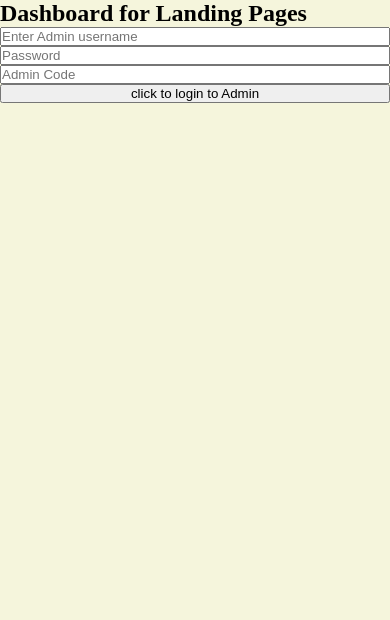
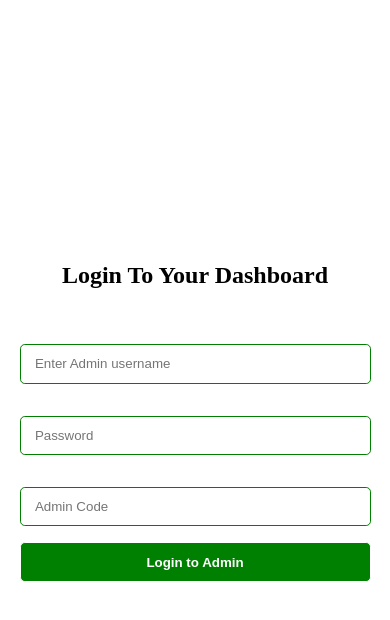
Before and after one commit to faze20/landingpageserver, a website: page public/index.html in a window 390 px wide. Drawn offline with Linux system fonts and the light colour scheme.

Commit message:
dasboard

```diff
--- a/controllers/emailRouteControllers.js
+++ b/controllers/emailRouteControllers.js
@@ -1,5 +1,5 @@
 import asyncHandler from 'express-async-handler';
-import NewLeadModel from '../model/newLeadModels.js'
+import NewLeadModel from '../model/newLeadModels.js';
 
 
 
--- a/public/index.html
+++ b/public/index.html
@@ -9,28 +9,71 @@
             padding: 0;
             margin: 0;
         }
-        .container{
-            background-color: beige;
-            height: 100vh;
+        .dashboard{
             display: flex;
             flex-direction: column;
+            justify-content: center;
+            height: 100vh;
+        }
+        .dashboardhTwo{
+            text-align: center;
+            margin-bottom: 10%;
+        }
+        .container{
+            display: flex;
+            flex-direction: column;
+            margin: 0 20%;
+        }
+        .containerInput{
+            outline: none;
+            padding: 0.7rem 0.9rem;
+            margin: 1rem 0;
+            border: 1px solid green;
+            border-radius: 0.3rem;
+            cursor: pointer;
+            transition: transform 0.3s ease-in;
+        }
+        .containerButton{
+            padding: 0.7rem 1.2rem;
+            cursor: pointer;
+            font-weight: 600;
+            color: #fff;
+            background-color: green;
+            border: 1px solid #fff;
+            border-radius: 0.3rem;
+            transition: transform 0.3s ease-in;
+        }
+        .containerInput:hover{
+            transform: translateX(-10%);
+        }
+        .containerButton:hover{
+            transform: translateX(-10%);
+            background-color: #fff;
+            color: green;
+            border-color: green;
+        }
+        @media (max-width: 768px) {
+            .container{
+                margin: 0 5%;
+
+            }
         }
     </style>
     <script></script>
     <title>Dashboard</title>
 </head>
 <body>
-    <div class="container">
-        <h2>
-            Dashboard for Landing Pages
+    <div class="dashboard">
+        <h2 class="dashboardhTwo">
+            Login To Your Dashboard
         </h2>
         <div >
             <form method="POST" action="/" class="container">
-                <input type="text" name="user[name]" placeholder="Enter Admin username">
-                <input type="password" name="user[password]" placeholder="Password">
-                <input type="text" name="user[code]" placeholder="Admin Code">
-                <button type="submit">
-                    click to login to Admin
+                <input type="text" name="user[name]" class="containerInput" placeholder="Enter Admin username">
+                <input type="password" name="user[password]" class="containerInput" placeholder="Password">
+                <input type="text" name="user[code]" class="containerInput" placeholder="Admin Code">
+                <button class="containerButton" type="submit">
+                     Login to Admin
                 </button>
             </form>
         </div>
```
Also changed, not shown: controllers/adminControllers.js (added, +14 -0 lines), public/dashboard.html (added, +119 -0 lines), routes/adminRoutes.js (added, +11 -0 lines), server.js (+13 -2 lines), 1 other file.
